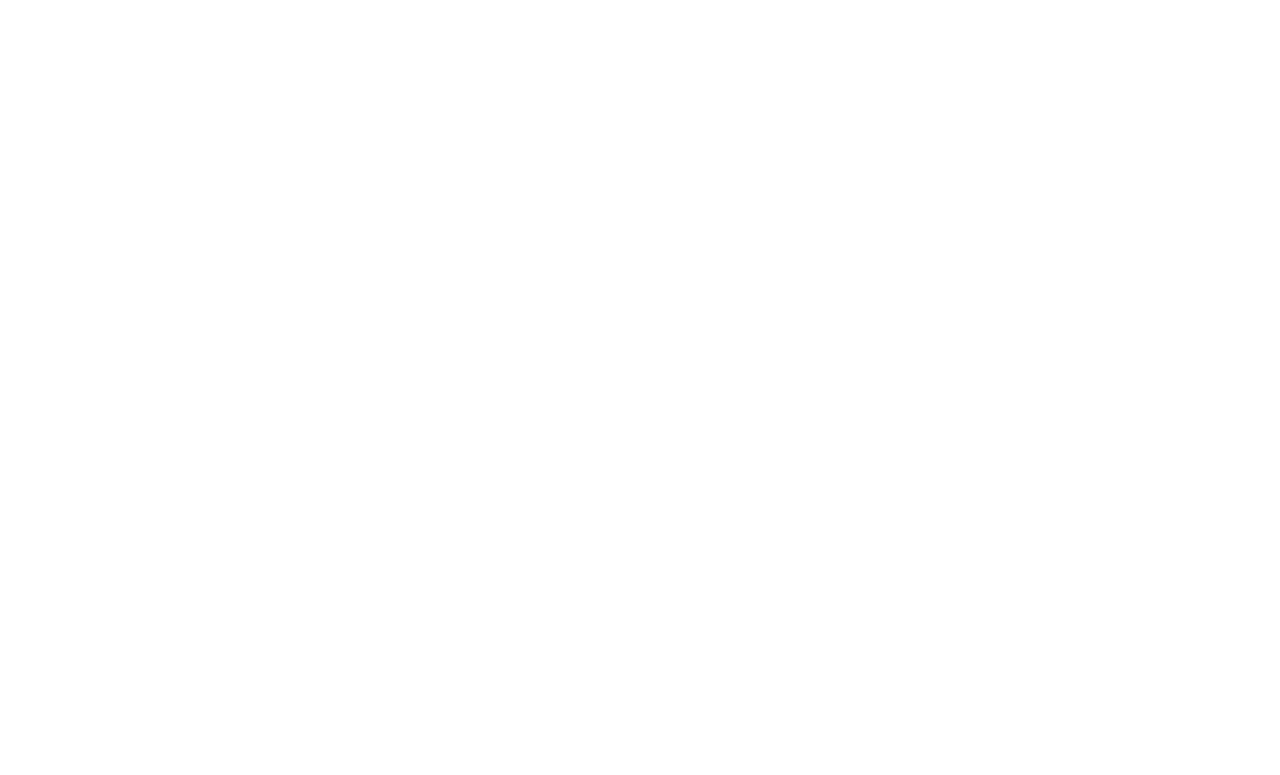
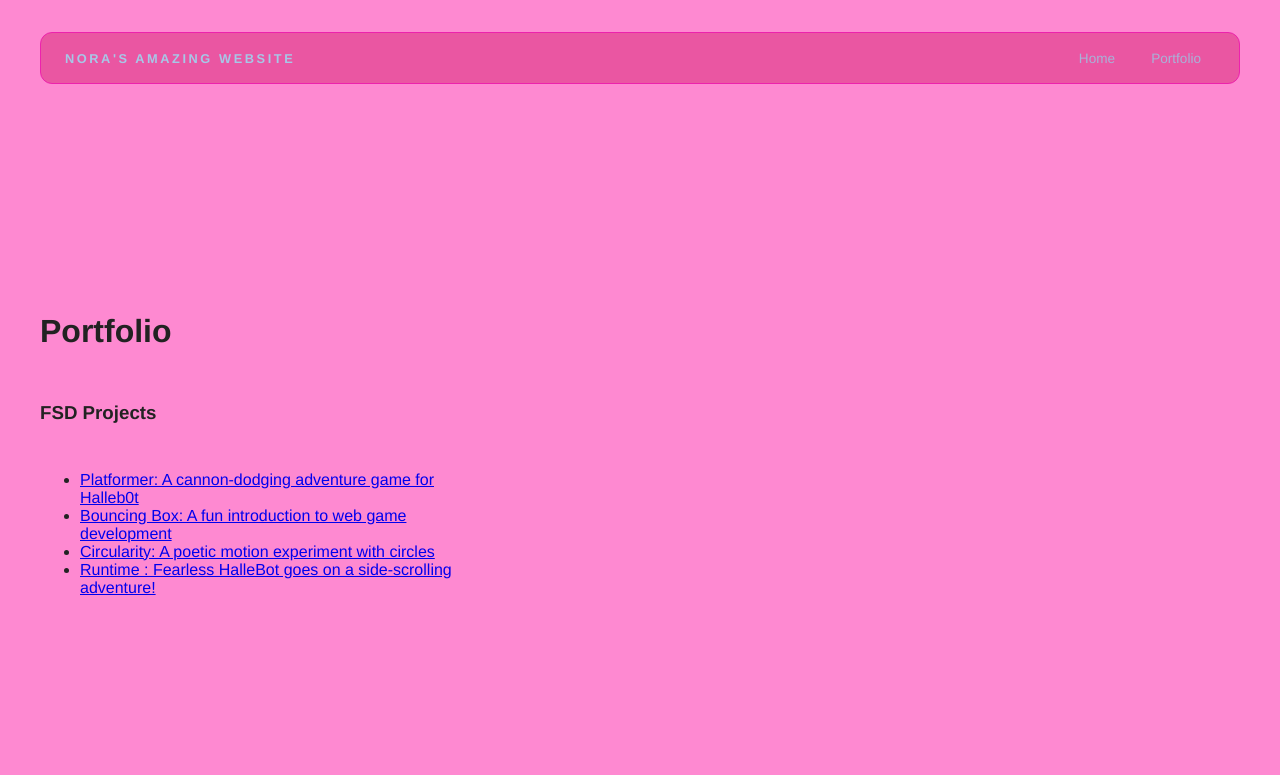
Before and after one commit to nort0509988/nort0509988.github.io, a plain HTML site: page portfolio.html in a window 1280 px wide. Drawn offline with Linux system fonts and the light colour scheme.

Commit message:
10/20 first website edit

```diff
--- a/index.html
+++ b/index.html
@@ -1,7 +1,8 @@
 <!DOCTYPE html>
 <html>
   <head>
-    <title>CHANGE ME</title>
+    <title>Noraa's Website</title>
+    <link rel="stylesheet" href="style.css" />
   </head>
 
   <body>
@@ -27,7 +28,7 @@
           <ul>
             <li> Baking </li>
             <li> Soccer </li>
-            <li> Listening to Music </li>
+            <li> Concerts </li>
           </ul>
         </div>
        </div>
--- a/portfolio.html
+++ b/portfolio.html
@@ -0,0 +1,42 @@
+<!DOCTYPE html>
+<html>
+<head>
+<title>My Website</title>
+<link rel="stylesheet" href="style.css" />
+</head>
+<body>
+<!-- All content goes here -->
+<div id="all-contents">
+  <nav>
+    <h1>Nora's Amazing Website</h1>
+    <ul id="nav-ul">
+      <li class="nav-li">
+       <a href="index.html">Home</a>
+      </li>
+      <li class="nav-li">
+       <a href="portfolio.html">Portfolio</a>
+     </li>
+   </ul>
+ </nav>
+
+
+  </nav>
+
+  <main>
+   <div class="content">
+    <h1>Portfolio</h1>
+    <h3>FSD Projects</h3>
+    <ul id="portfolio">
+    <li>
+     <a href="fsd-projects/platformer/">Platformer: A cannon-dodging adventure game for Halleb0t</a>
+   </li>
+   <li>
+     <a href="fsd-projects/bouncing-box/">Bouncing Box: A fun introduction to web game development</a>
+   </li>
+   <li>
+     <a href="fsd-projects/circularity/">Circularity: A poetic motion experiment with circles</a>
+   </li>
+   <li>
+     <a href="fsd-projects/runtime/">Runtime : Fearless HalleBot goes on a side-scrolling adventure!</a>
+   </li>
+   </ul>
```
